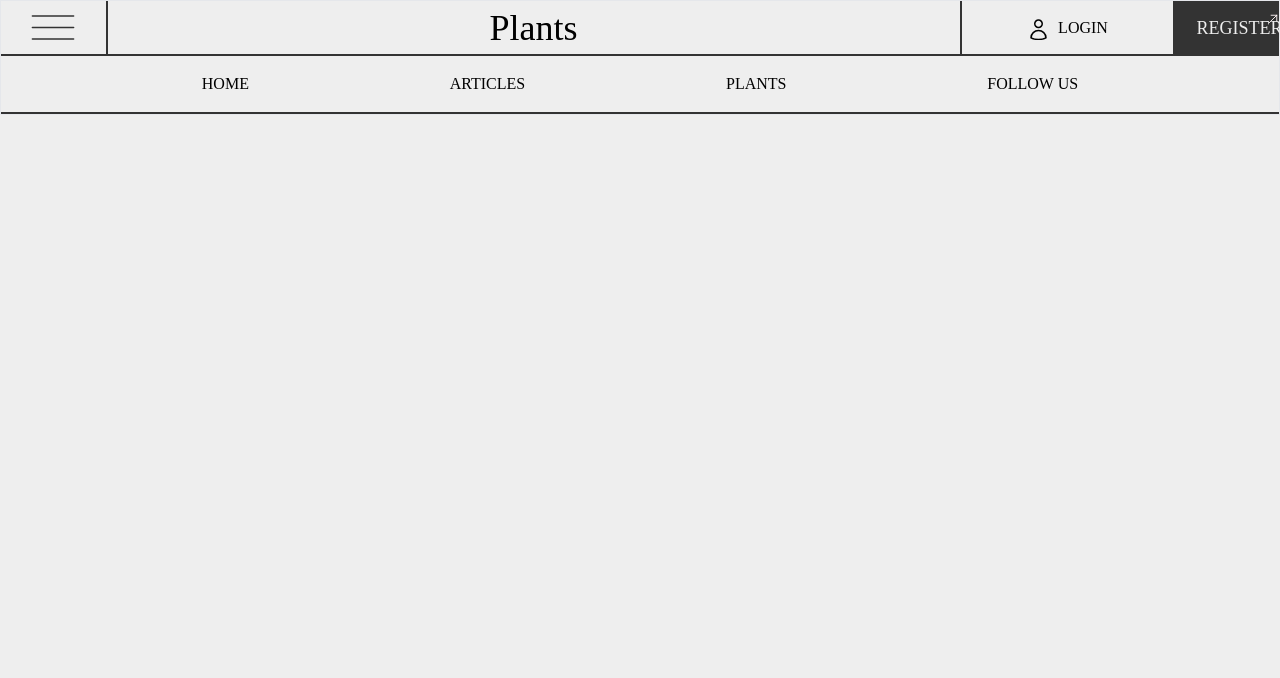
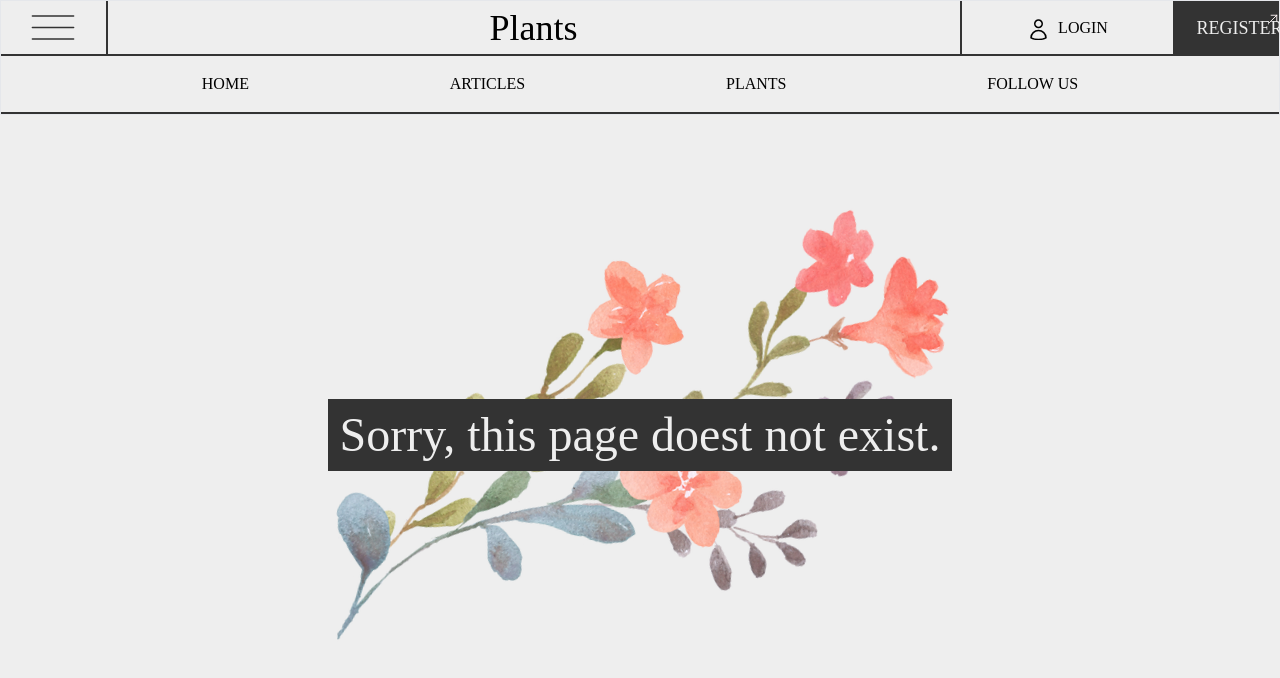
Before and after one commit to Hysilie/Checkpoint4, a React (Vite) app in the folder frontend/: page /articles-management in a window 1280 px wide. Shown: the top 678 px of the page. Built offline with nearby package versions, Linux system fonts and the light colour scheme; no server answers; a web font is replaced by a local one.

Commit message:
Adding Error page

```diff
--- a/frontend/src/App.jsx
+++ b/frontend/src/App.jsx
@@ -11,6 +11,9 @@ import Article from "@pages/users/Article";
 import PlantCreation from "@pages/users/PlantCreation";
 import Plant from "@pages/users/Plant";
 import PlantsPages from "@pages/users/PlantsPages";
+import ArticlesManagement from "@pages/admin/ArticlesManagement";
+import UsersManagement from "@pages/admin/UsersManagement";
+import Error from "@pages/users/Error";
 import Home from "./pages/users/Home";
 import { useCurrentUserContext } from "./contexts/userContext";
 
@@ -46,6 +49,7 @@ function App() {
 
       {/* ~~ Routes ~~ */}
       <Routes>
+        <Route path="*" element={<Error />} />
         <Route path="/" element={<Home />} />
         <Route path="/login" />
         <Route path="/register" />
@@ -53,7 +57,7 @@ function App() {
         <Route path="/plants" element={<PlantsPages />} />
 
         {/* ~~ Registers routes ~~ */}
-        {currentUser.username && (
+        {currentUser?.username && (
           <>
             <Route path="/create-plant" element={<PlantCreation />} />
             <Route path="/articles/:id" element={<Article />} />
@@ -61,8 +65,15 @@ function App() {
           </>
         )}
         {/* ~~ Admin routes ~~ */}
-        {currentUser.admin === 1 && (
-          <Route path="/create-article" element={<ArticleCreation />} />
+        {currentUser?.admin === 1 && (
+          <>
+            <Route path="/create-article" element={<ArticleCreation />} />
+            <Route
+              path="/articles-management"
+              element={<ArticlesManagement />}
+            />
+            <Route path="/users-management" element={<UsersManagement />} />
+          </>
         )}
       </Routes>
     </div>
--- /dev/null
+++ b/frontend/src/pages/admin/ArticlesManagement.jsx
@@ -0,0 +1,7 @@
+import React from "react";
+
+function ArticlesManagement() {
+  return <div>ArticlesManagement</div>;
+}
+
+export default ArticlesManagement;
--- /dev/null
+++ b/frontend/src/pages/admin/UsersManagement.jsx
@@ -0,0 +1,7 @@
+import React from "react";
+
+function UsersManagement() {
+  return <div>UsersManagement</div>;
+}
+
+export default UsersManagement;
--- /dev/null
+++ b/frontend/src/pages/users/Error.jsx
@@ -0,0 +1,21 @@
+import React from "react";
+import flowers from "@assets/others/flowers.svg";
+
+function Error() {
+  return (
+    <div
+      className="flex justify-center items-center h-[80vh]"
+      style={{
+        backgroundImage: `url('${flowers}')`,
+        backgroundPosition: "center",
+        backgroundRepeat: "no-repeat",
+      }}
+    >
+      <h2 className="text-center bg-main-dark text-main-white p-3 font-serif  text-3xl lg:text-5xl">
+        Sorry, this page doest not exist.
+      </h2>
+    </div>
+  );
+}
+
+export default Error;
```
